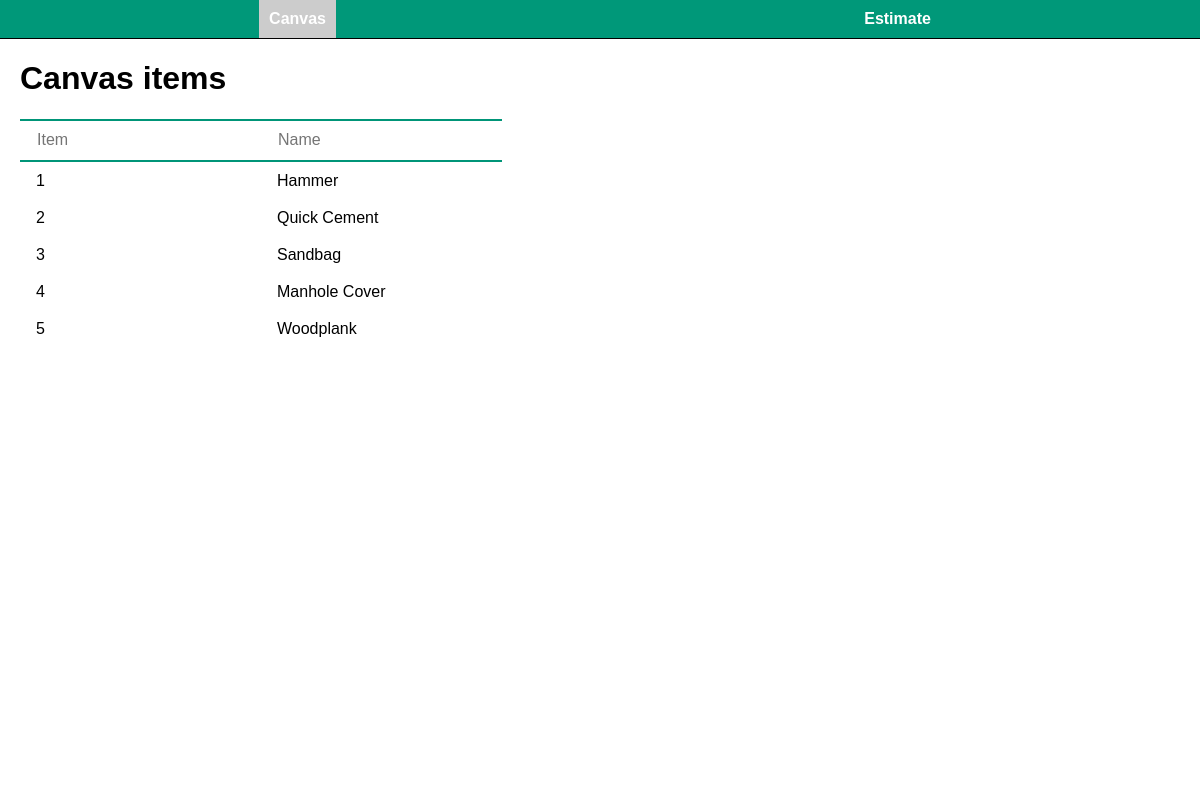
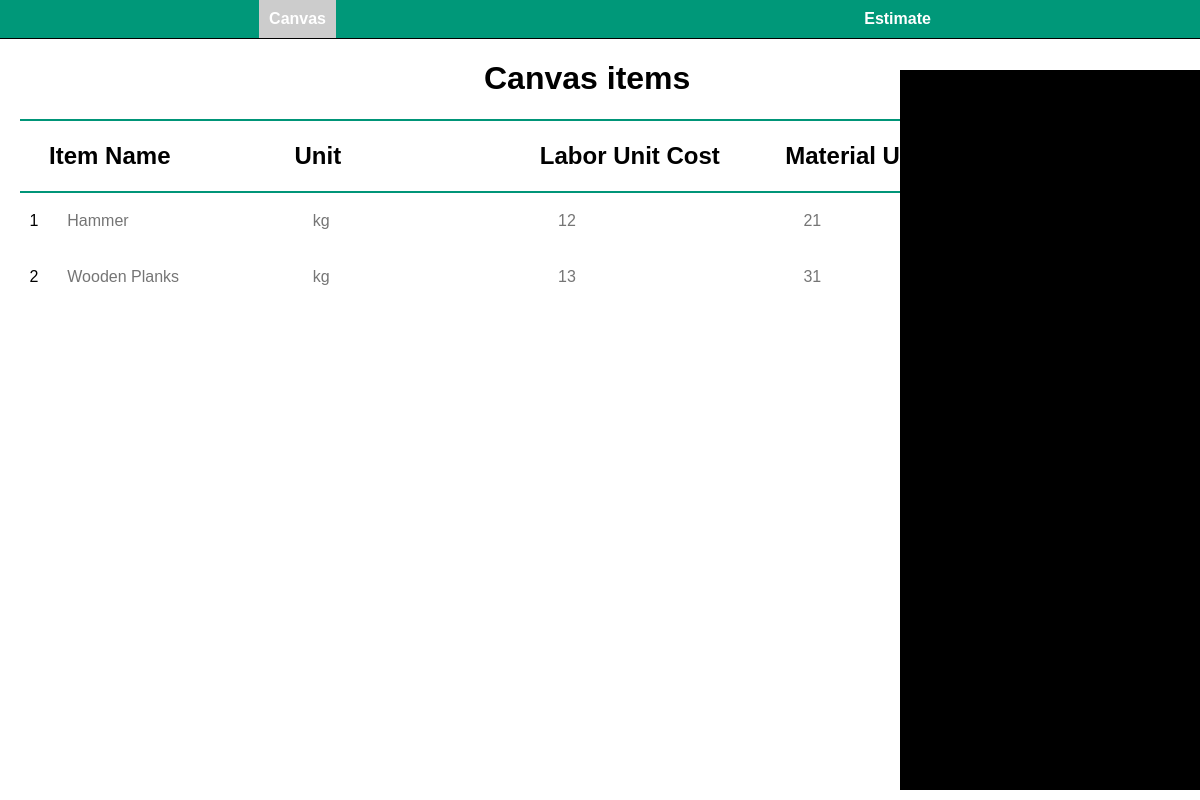
Before and after one commit to Ken-Ishi00/CSSWENG, an Electron app: page index.html in a window 1200 px wide. Drawn offline with Linux system fonts and the light colour scheme.

Commit message:
Fixed UI layout and added area for add-item

```diff
--- a/index.html
+++ b/index.html
@@ -5,6 +5,7 @@
     <!-- https://developer.mozilla.org/en-US/docs/Web/HTTP/CSP -->
     <meta http-equiv="Content-Security-Policy" content="default-src 'self'; script-src 'self'; style-src 'self' 'unsafe-inline'">
     <script src="./script.js" defer></script>
+    <script src="https://code.jquery.com/jquery-3.4.1.min.js" type="text/javascript"></script>
     <link href="./styles.css" rel="stylesheet">
     <title>Estimator</title>
   </head>
@@ -16,41 +17,47 @@
 
     <div class="tab-content">
       <div id="canvas" data-tab-content class="active">
-        <h1>Canvas items</h1>
+        <h1 id="canvas-title">Canvas items</h1>
         <table class="table">
           <thead>
             <tr>
               <th>
-                <input type="text" class="search-input" placeholder="Item">
               </th>
               <th>
-                <input type="text" class="search-input" placeholder="Name">
+                <h2>Item Name</h2>
+              </th>
+              <th>
+                <h2>Unit</h2>
+              </th>
+              <th>
+                <h2>Labor Unit Cost</h2>
+              </th>
+              <th>
+                <h2>Material Unit Cost</h2>
               </th>
             </tr>
           </thead>
           <tbody>
             <tr>
               <td>1</td>
-              <td>Hammer</td>
+              <td><input type="text" class="search-input item-name" placeholder="Hammer"></td>
+              <td><input type="text" class="search-input item-unit" placeholder="kg"></td>
+              <td><input type="text" class="search-input item-LUC" placeholder="12"></td>
+              <td><input type="text" class="search-input item-MUC" placeholder="21"></td>
             </tr>
             <tr>
               <td>2</td>
-              <td>Quick Cement</td>
-            </tr>
-            <tr>
-              <td>3</td>
-              <td>Sandbag</td>
-            </tr>
-            <tr>
-              <td>4</td>
-              <td>Manhole Cover</td>
-            </tr>
-            <tr>
-              <td>5</td>
-              <td>Woodplank</td>
+              <td><input type="text" class="search-input item-name" placeholder="Wooden Planks"></td>
+              <td><input type="text" class="search-input item-unit" placeholder="kg"></td>
+              <td><input type="text" class="search-input item-LUC" placeholder="13"></td>
+              <td><input type="text" class="search-input item-MUC" placeholder="31"></td>
             </tr>
           </tbody>
         </table>
+
+        <div id="add-item">
+          test
+        </div>
       </div>
       <div id="estimate" data-tab-content>
         <h1>Estimate items</h1>
--- a/package.json
+++ b/package.json
@@ -18,5 +18,6 @@
   "license": "CC0-1.0",
   "devDependencies": {
     "electron": "^16.0.6"
-  }
+  },
+  "dependencies": {}
 }
--- a/styles.css
+++ b/styles.css
@@ -2,12 +2,13 @@
     font-family: sans-serif; /* Change your font family */
   }
 
-  .content-table {
+  . {
     border-collapse: collapse;
     margin-left: auto;
     margin-right: auto;
     font-size: 0.9em;
     min-width: 400px;
+
     border-radius: 5px 5px 0 0;
     overflow: hidden;
     box-shadow: 0 0 20px rgba(0, 0, 0, 0.15);
@@ -139,21 +140,29 @@
   box-shadow: rgba(20, 70, 32, .2) 0 1px 0 inset;
 }
 
+#canvas-title{
+  padding-left: 40%;
+}
+
 .table {
   font-family: "Fira Sans", sans-serif;
   border-collapse: collapse;
+  width: 75%;
+  max-width: 100%;
+  white-space: nowrap;
 }
 
 .table th {
   text-align: left;
   border-top: 2px solid #009578;
   border-bottom: 2px solid #009578;
+  width:100px;
 }
 
 .table td,
 .search-input {
   font-size: 1em;
-  padding: 0.6em 1em;
+  padding: 0.6em;
 }
 
 .search-input {
@@ -161,3 +170,13 @@
   outline: none;
   font-family: "Fira Sans", sans-serif;
 }
+
+#add-item{
+  position: fixed;
+  top:70px;
+  right:0;
+  width:25%;
+  height:90%;
+
+  background-color:black;
+}
```
Also changed, not shown: main.js (+7 -3 lines).
